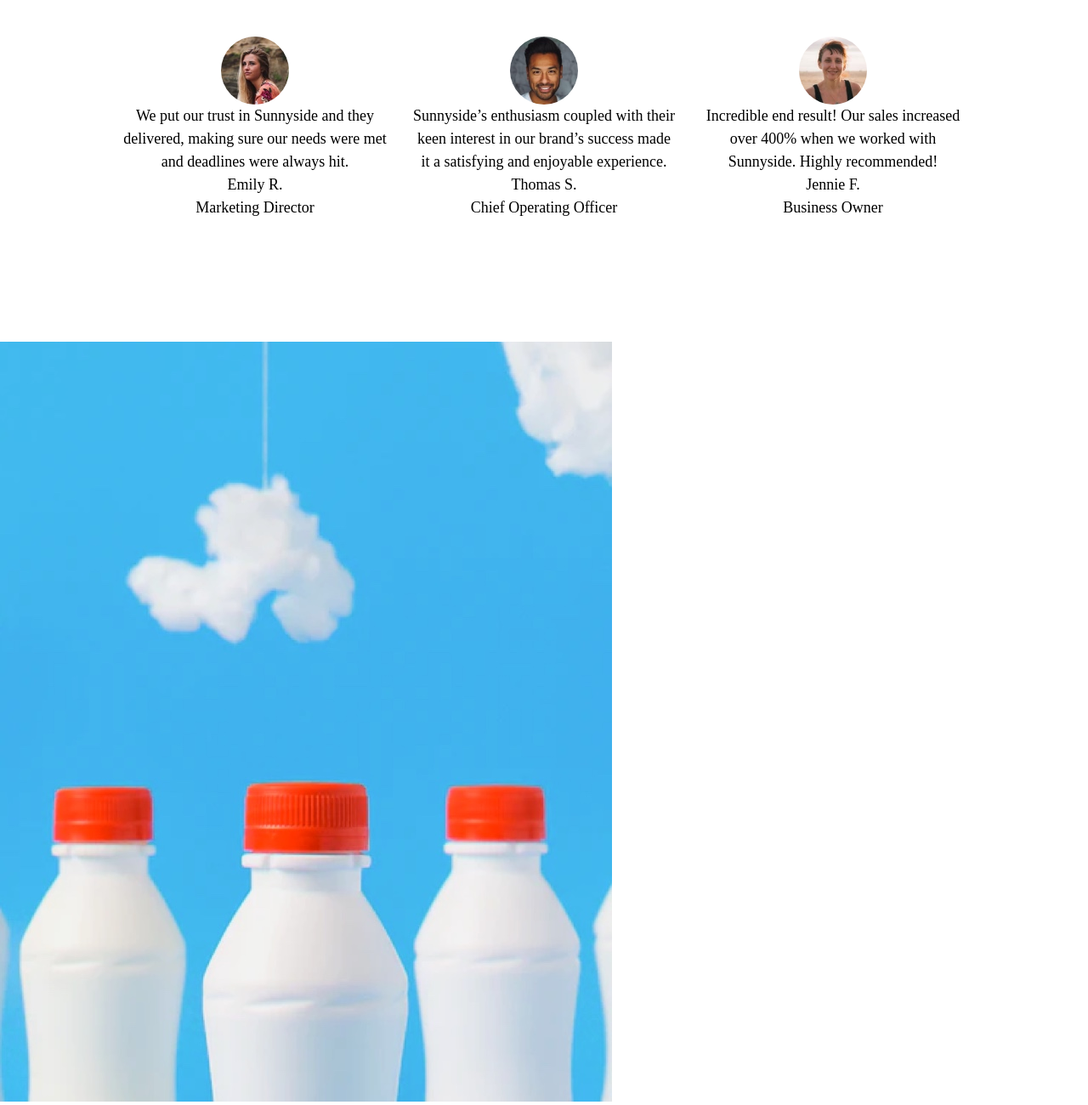
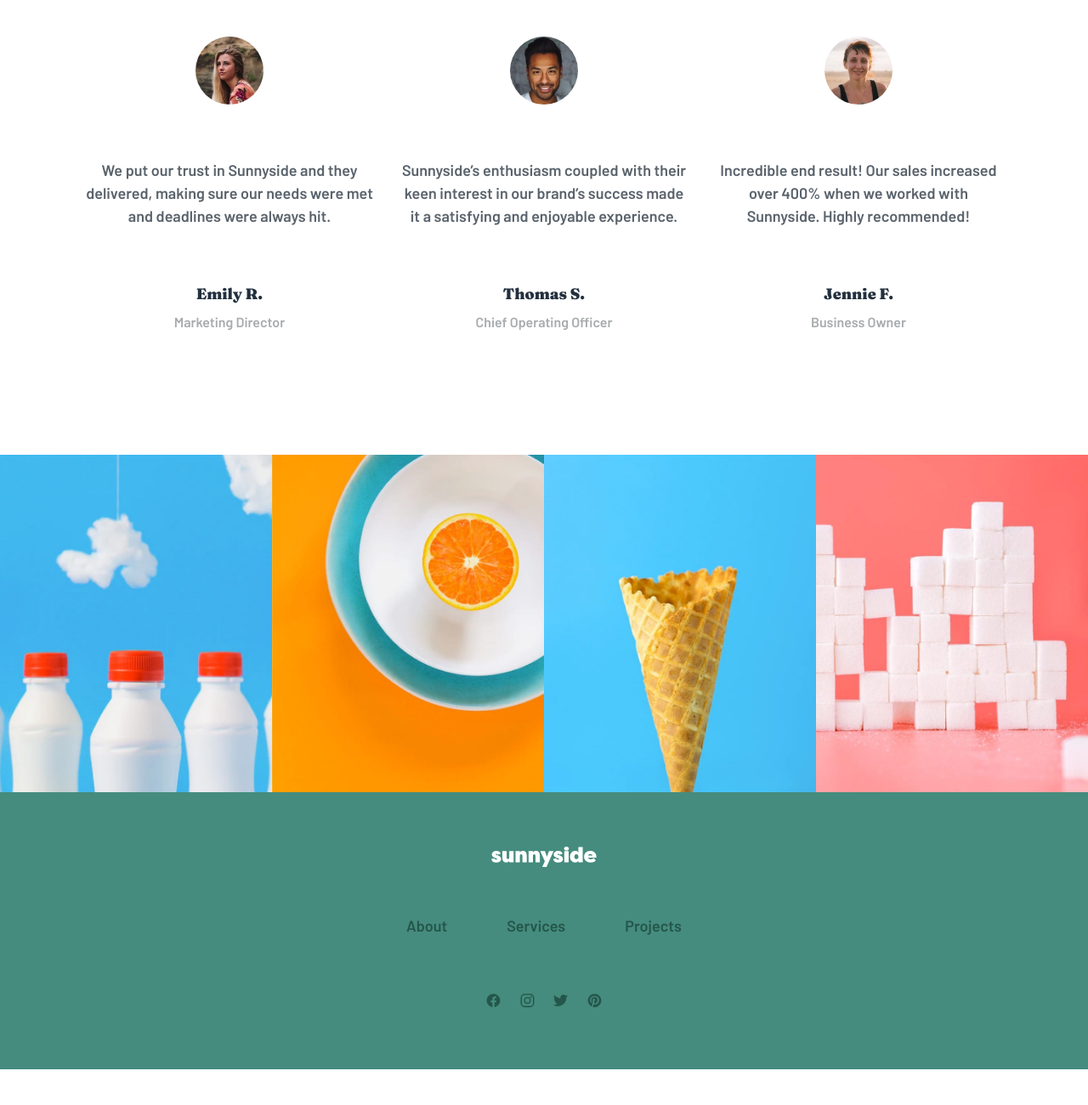
Before and after one commit to alesamv/Sunnyside-Agency-Landing-Page, a website: page index.html in a window 1280 px wide. Shown: the part 2840-4140 px from the top of the page at 85% size. After the commit the page ends 4098 px from the top, so only its background shows below. Drawn offline with nearby package versions, Linux system fonts and the light colour scheme.

Commit message:
Finished desktop mode

```diff
--- a/index.html
+++ b/index.html
@@ -95,16 +95,16 @@
   <footer>
      <img src="./images/logo.svg" alt="logo">
      <div class="footer__menu">
-        <p>About</p>
-        <p>Services</p>
-        <p>Projects</p>
+        <a href="#"><p>About</p></a>
+        <a href="#"><p>Services</p></a>
+        <a href="#"><p>Projects</p></a>
      </div>
 
      <div class="footer__social">
       <ion-icon name="logo-facebook"></ion-icon>
-      <ion-icon name="logo-facebook"></ion-icon>
+      <ion-icon name="logo-instagram"></ion-icon>
       <ion-icon name="logo-twitter"></ion-icon>
-      <ion-icon name="logo-twitter"></ion-icon>
+      <ion-icon name="logo-pinterest"></ion-icon>
      </div>
   </footer>
 
--- a/style.scss
+++ b/style.scss
@@ -126,11 +126,19 @@ nav {
     a {
         border-bottom: 3px solid $yellow;
     }
+
+    a:hover {
+        border-bottom: 5px solid $yellow;
+    }
 }
 
 .services__second {
     a {
         border-bottom: 3px solid $soft_red;
+    }
+
+    a:hover {
+        border-bottom: 5px solid $soft_red;
     }
 }
 
@@ -190,18 +198,81 @@ nav {
         gap: 30px;
 
         .testimonials__first, .testimonials__second, .testimonials__third {
-            width: 310px;
+            width: 340px;
             display: flex;
             flex-direction: column;
             justify-content: center;
             align-items: center;
             text-align: center;
+
+            img {
+                border-radius: 5rem;
+                width: 80px;
+            }
+
+            p:nth-child(2) {
+                font-family: $font-barlow;
+                color: $very_dark_grayish_blue;
+                margin: 4rem 0;
+            }
+
+            p:nth-child(3){
+                font-family: $font-fraunces;
+                color: $dark_blue;
+                font-weight: 900;
+                margin-bottom: 0.5rem;
+            }
+
+            p:last-child {
+                font-family: $font-barlow;
+                color: $grayish_blue;
+                font-size: 16px;
+            }
         }
 
-        img {
-            border-radius: 5rem;
-            width: 80px;
+
+    }
+
+}
+
+.section__banner {
+    display: flex;
+
+    img {
+        width: 25%;
+    }
+}
+
+footer {
+    background-color: $dark_moderate_cyan;
+    color: $dark_cyan;
+    text-align: center;
+    padding: 4rem 0;
+
+    .footer__menu {
+        display: flex;
+        justify-content: center;
+        gap: 70px;
+        font-family: $font-barlow;
+        margin: 3rem 0 4rem;
+
+        a {
+            text-decoration: none;
+            color: $dark_cyan;
+
+            &:hover {
+                color: $white;
+            }
         }
     }
 
+    .footer__social {
+        ion-icon {
+            width: 35px;
+
+            &:hover {
+                color: $white;
+            }
+        }
+    }
 }
```
Also changed, not shown: style.css, 1 other file.
